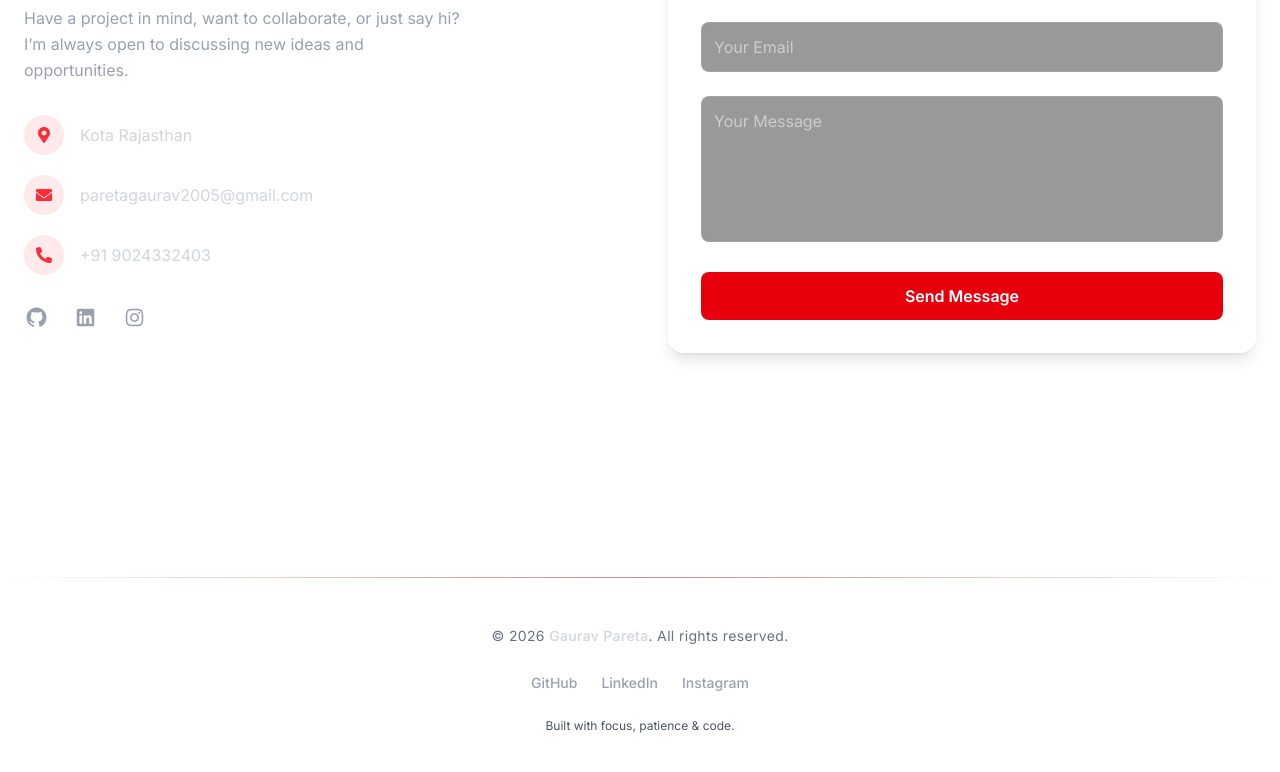
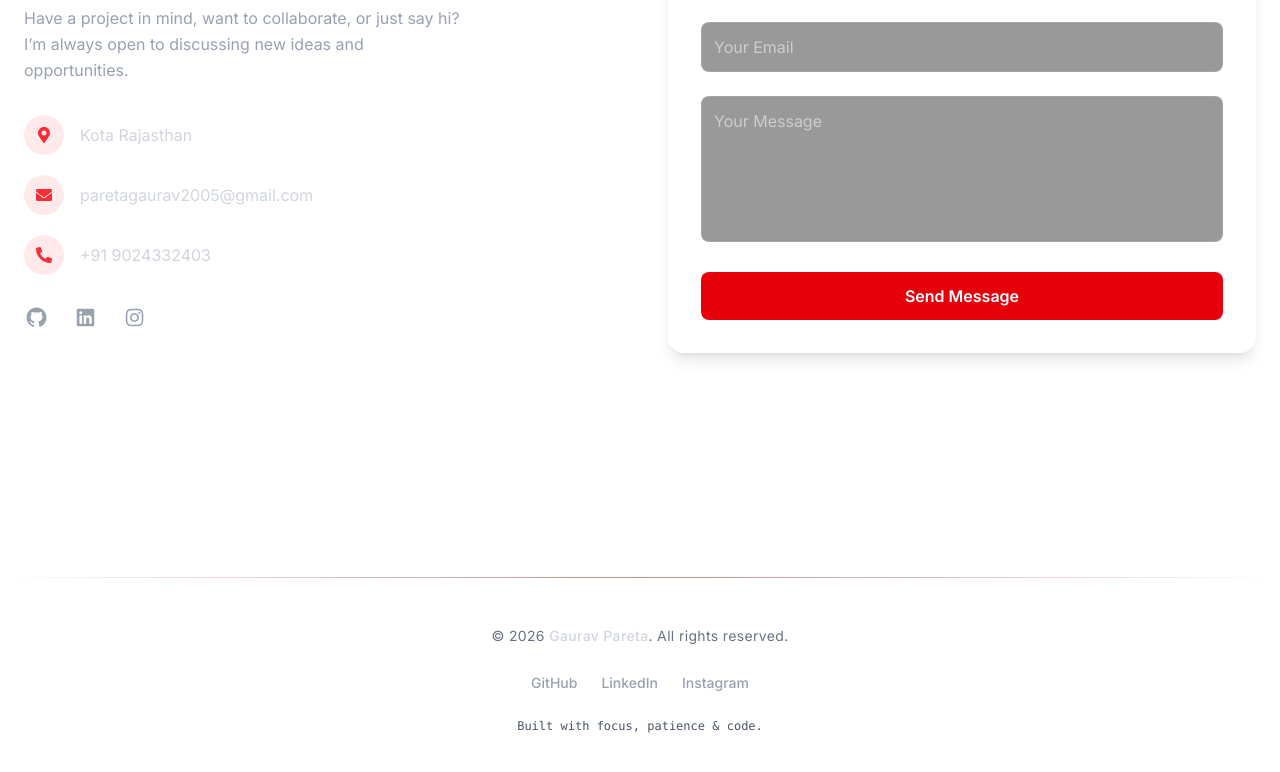
Before and after one commit to Gaurav-Pareta/portfolio, a React (Vite) app in the folder client/: page / in a window 1280 px wide. Shown: the part 2065-2837 px from the top of the page. Built offline with nearby package versions, Linux system fonts and the light colour scheme.

Commit message:
Checking git tracking

```diff
--- a/client/src/components/Footer.jsx
+++ b/client/src/components/Footer.jsx
@@ -23,7 +23,7 @@ const Footer = () => {
         <SocialLinks variant="text" />
 
         {/* Tagline */}
-        <p className="mt-6 text-xs text-gray-600 ">
+        <p className="mt-6 text-xs text-gray-600 font-mono">
           Built with focus, patience & code.
         </p>
       </div>
```
